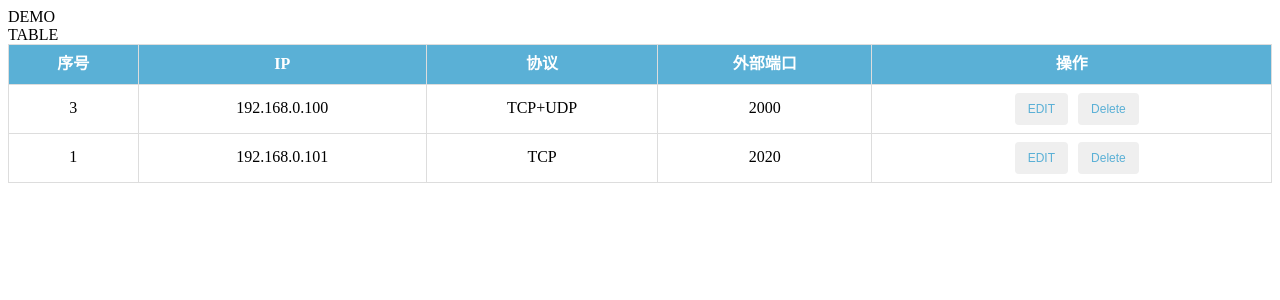
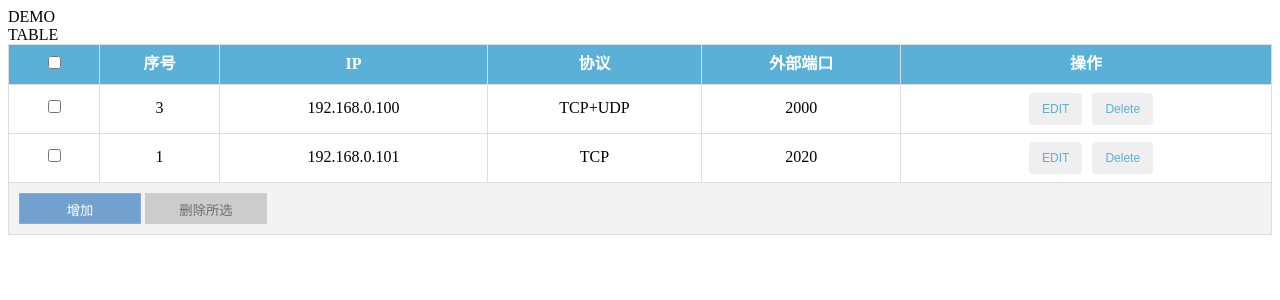
Before and after one commit to sbwxffnhc/React-Note, a React app in the folder code/: page / in a window 1280 px wide. Shown: the top 300 px of the page. Built offline with nearby package versions, Linux system fonts and the light colour scheme; the HTML template or start-up script is replaced by a standard one.

Commit message:
add table readme

```diff
--- a/code/src/components/table/index.js
+++ b/code/src/components/table/index.js
@@ -2,6 +2,11 @@ import React, { Component } from 'react'
 import PropTypes from 'prop-types';
 import './style.less'
 class Table extends React.Component {
+    static defaultProps = {
+        selectKey:true,
+        addDisabled:false,
+        showAdd:true,
+  };
     constructor(props){
         super(props)
         this.state={
```
Also changed, not shown: code/src/components/table/readme.md (added), 1 other file (tests, documents, lock files or other folders).
